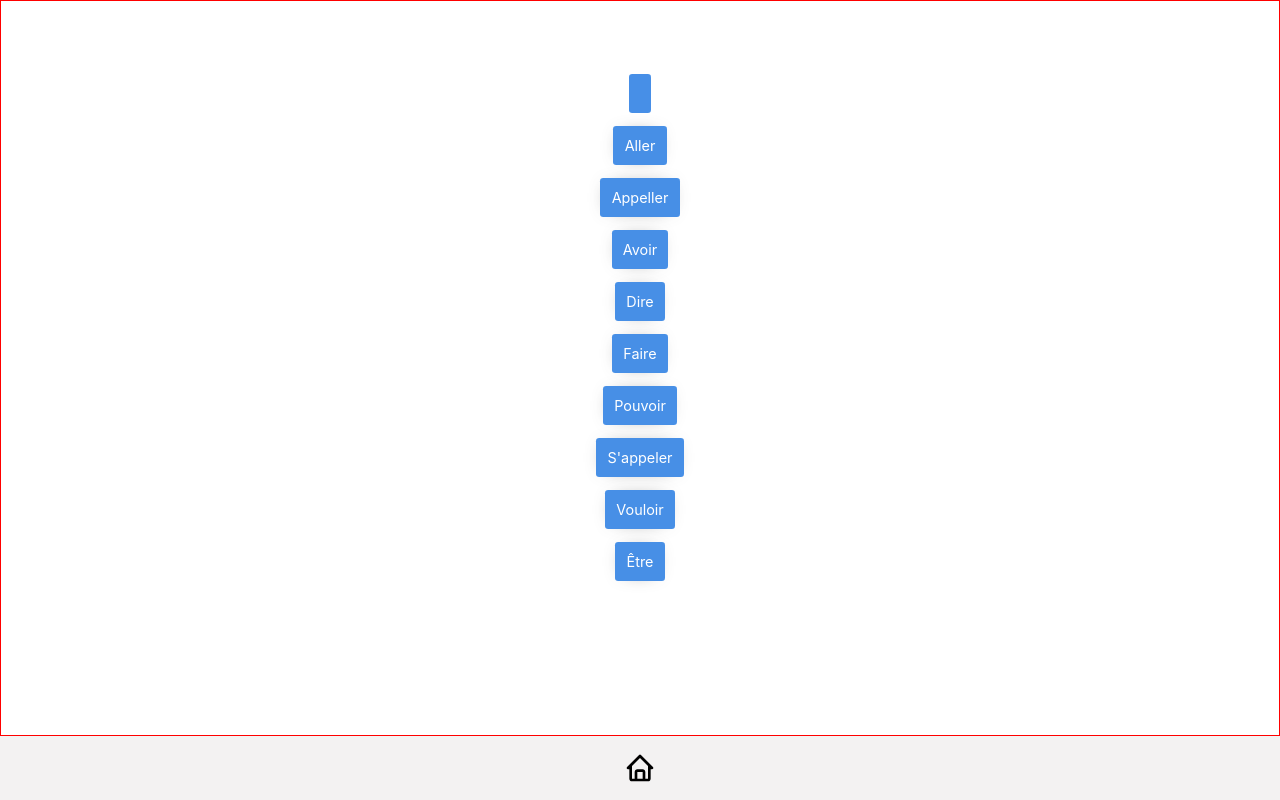
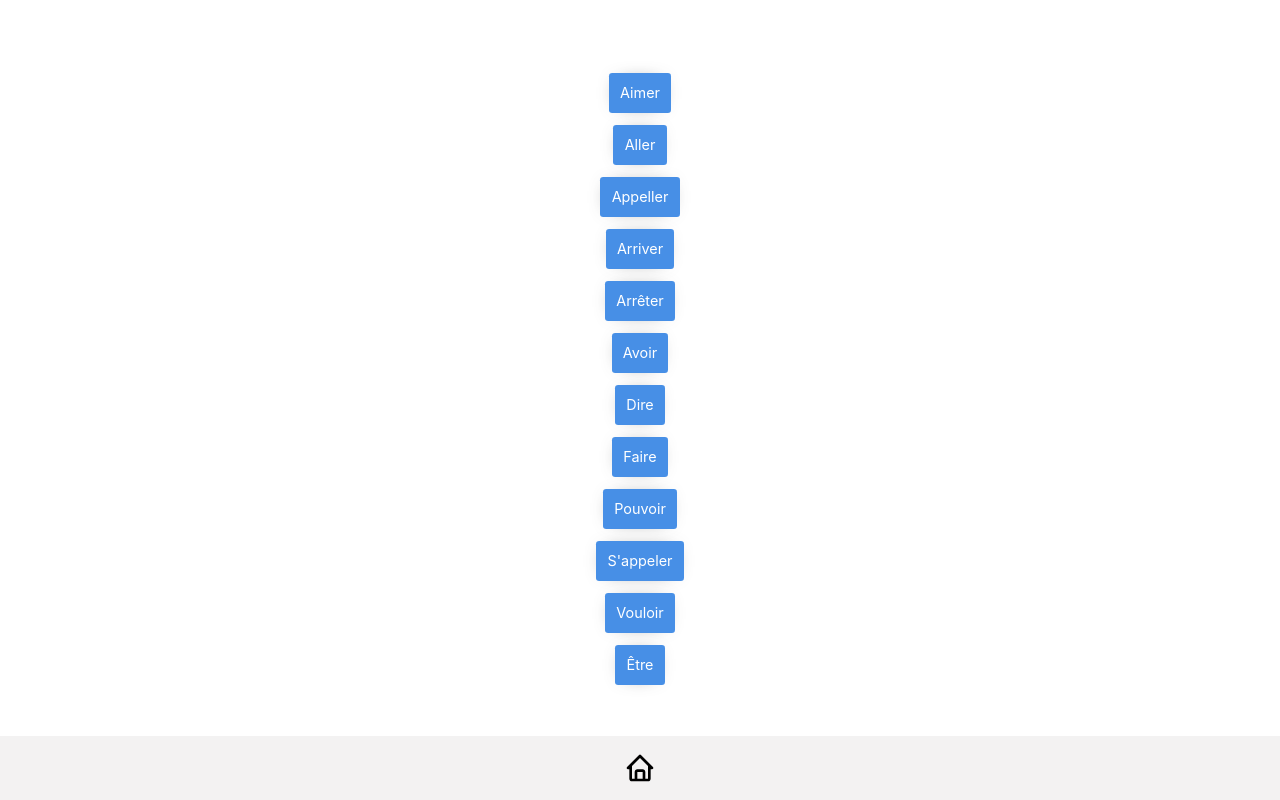
Before and after one commit to yagoalessio88/french-learn-and-practice-app, a React (Create React App) app: page /verbesmenu in a window 1280 px wide. Built offline with nearby package versions, Linux system fonts and the light colour scheme.

Commit message:
data update

```diff
--- a/src/App.css
+++ b/src/App.css
@@ -76,7 +76,6 @@ body {
 
 /* GENERAL CLASS FOR MAIN COMPONENTS */
 .app_body{
-  border: 1px solid red;
   height:calc(100vh - 4rem);
   padding: 1.5rem;
   overflow-y: scroll;
--- a/src/data/conjugaison-data.js
+++ b/src/data/conjugaison-data.js
@@ -1,39 +1,49 @@
 export const data = [
 	{
-		nombre: "",
+		nombre: "Arriver",
 		conjugaison: [
 			{
-				first: "Je",
-				reponse: "a",
+				first: "J'",
+				reponse: "arrive",
 				last: "",
-				voirConjugaison: "Je",
+				voirConjugaison: "J'arrive",
 			},
-			{ first: "Tu", reponse: "", last: "", voirConjugaison: "Tu" },
+			{
+				first: "Tu",
+				reponse: "arrives",
+				last: "",
+				voirConjugaison: "Tu arrives",
+			},
 			{
 				first: "Il",
-				reponse: "",
+				reponse: "arrive",
 				last: "",
-				voirConjugaison: "Il/Elle",
+				voirConjugaison: "Il/Elle arrive",
 			},
-			{ first: "On", reponse: "", last: "", voirConjugaison: "On" },
+			{
+				first: "On",
+				reponse: "arrive",
+				last: "",
+				voirConjugaison: "On arrive",
+			},
 			{
 				first: "Nous",
-				reponse: "",
+				reponse: "arrivons",
 				last: "",
-				voirConjugaison: "Nous",
+				voirConjugaison: "Nous arrivons",
 			},
 			{
 				first: "Vous",
-				reponse: "",
+				reponse: "arrivez",
 				last: "",
-				voirConjugaison: "Vous",
+				voirConjugaison: "Vous arrivez",
 			},
 
 			{
 				first: "Ils",
-				reponse: "",
+				reponse: "arrivent",
 				last: "",
-				voirConjugaison: "Ils/Elles",
+				voirConjugaison: "Ils/Elles arrivent",
 			},
 		],
 	},
@@ -463,49 +473,129 @@ export const data = [
 			},
 		],
 	},
+	{
+		nombre: "Aimer",
+		conjugaison: [
+			{
+				first: "J'",
+				reponse: "aime",
+				last: "",
+				voirConjugaison: "J'aime",
+			},
+			{ first: "Tu", reponse: "aimes", last: "", voirConjugaison: "Tu aimes" },
+			{
+				first: "Il",
+				reponse: "aime",
+				last: "",
+				voirConjugaison: "Il/Elle aime",
+			},
+			{ first: "On", reponse: "aime", last: "", voirConjugaison: "On aime" },
+			{
+				first: "Nous",
+				reponse: "aimons",
+				last: "",
+				voirConjugaison: "Nous aimons",
+			},
+			{
+				first: "Vous",
+				reponse: "aimez",
+				last: "",
+				voirConjugaison: "Vous aimez",
+			},
+
+			{
+				first: "Ils",
+				reponse: "aiment",
+				last: "",
+				voirConjugaison: "Ils/Elles aiment",
+			},
+		],
+	},
+	{
+		nombre: "Arrêter",
+		conjugaison: [
+			{
+				first: "J'",
+				reponse: "arrête",
+				last: "",
+				voirConjugaison: "Je arrête",
+			},
+			{
+				first: "Tu",
+				reponse: "arrêtes",
+				last: "",
+				voirConjugaison: "Tu arrêtes",
+			},
+			{
+				first: "Il",
+				reponse: "arrête",
+				last: "",
+				voirConjugaison: "Il/Elle arrête",
+			},
+			{
+				first: "On",
+				reponse: "arrête",
+				last: "",
+				voirConjugaison: "On arrête",
+			},
+			{
+				first: "Nous",
+				reponse: "arrêtons",
+				last: "",
+				voirConjugaison: "Nous arrêtons",
+			},
+			{
+				first: "Vous",
+				reponse: "arrêtez",
+				last: "",
+				voirConjugaison: "Vous arrêtez",
+			},
+
+			{
+				first: "Ils",
+				reponse: "arrêtent",
+				last: "",
+				voirConjugaison: "Ils/Elles arrêtent",
+			},
+		],
+	},
 ];
 
-//  {
-//     nombre: "",
-//     conjugaison: [
-//       {
-//         first: "",
-//         reponse: "a",
-//         last: "",
-//         voirConjugaison: "Je",
-//       },
-//       { first: "",
-//       reponse: "",
-//       last: "",
-//       voirConjugaison: "Tu",},
-//       {
-//         first: "",
-//         reponse: "",
-//         last: "",
-//         voirConjugaison: "Il/Elle",
-//       },
-//       { first: "",
-//       reponse: "",
-//       last: "",
-//       voirConjugaison: "On", },
-//       {
-//         first: "",
-//         reponse: "",
-//         last: "",
-//         voirConjugaison: "Nous",
-//       },
-//       {
-//         first: "",
-//         reponse: "",
-//         last: "",
-//         voirConjugaison: "Vous",
-//       },
+// {
+// 	nombre: "",
+// 	conjugaison: [
+// 		{
+// 			first: "Je",
+// 			reponse: "a",
+// 			last: "",
+// 			voirConjugaison: "Je",
+// 		},
+// 		{ first: "Tu", reponse: "", last: "", voirConjugaison: "Tu" },
+// 		{
+// 			first: "Il",
+// 			reponse: "",
+// 			last: "",
+// 			voirConjugaison: "Il/Elle",
+// 		},
+// 		{ first: "On", reponse: "", last: "", voirConjugaison: "On" },
+// 		{
+// 			first: "Nous",
+// 			reponse: "",
+// 			last: "",
+// 			voirConjugaison: "Nous",
+// 		},
+// 		{
+// 			first: "Vous",
+// 			reponse: "",
+// 			last: "",
+// 			voirConjugaison: "Vous",
+// 		},
 
-//       {
-//         first: "",
-//         reponse: "",
-//         last: "",
-//         voirConjugaison: "Ils/Elles",
-//       },
-//     ],
-//   },
+// 		{
+// 			first: "Ils",
+// 			reponse: "",
+// 			last: "",
+// 			voirConjugaison: "Ils/Elles",
+// 		},
+// 	],
+// },
```
